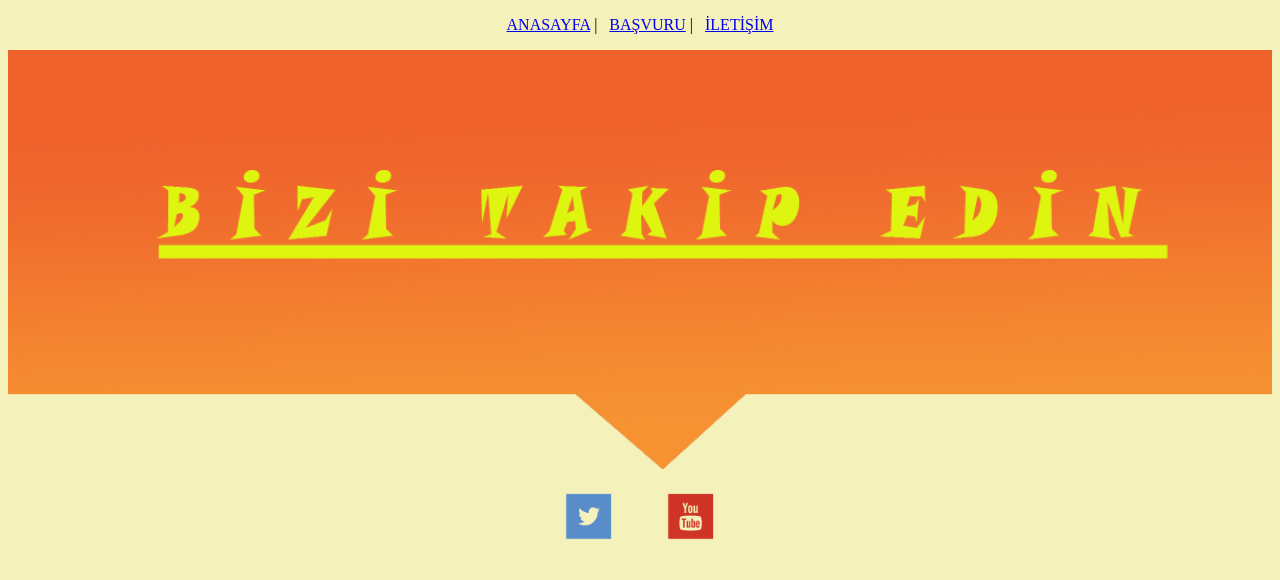
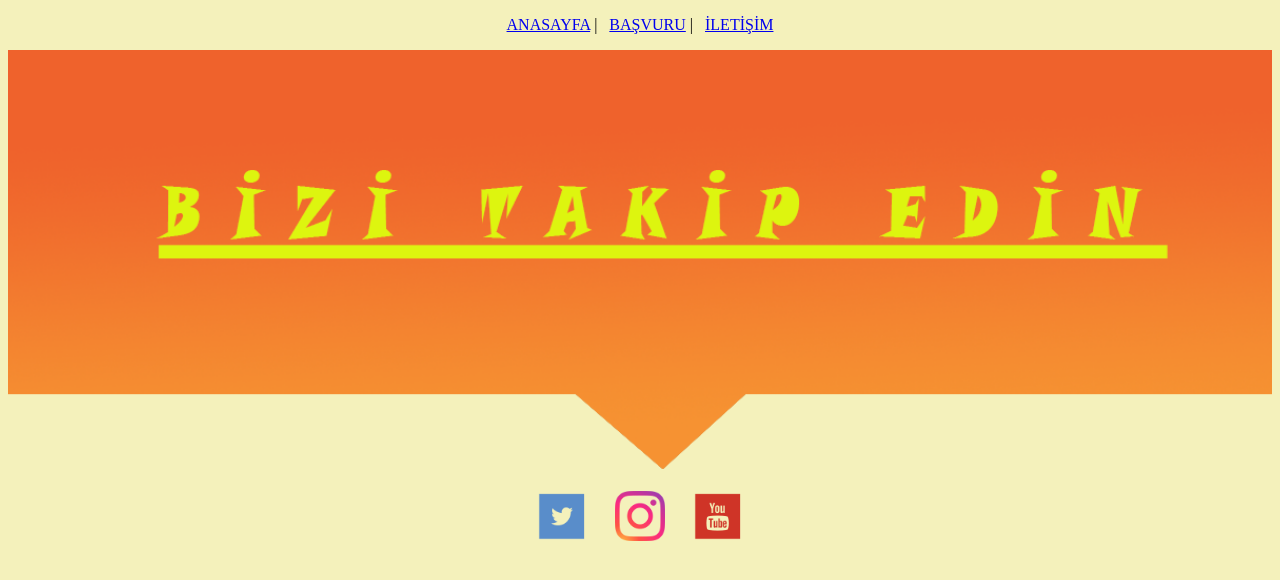
Before and after one commit to b3tull/b3tull.github.io, a plain HTML site: page iletisim.html in a window 1280 px wide. Drawn offline with Linux system fonts and the light colour scheme.

Commit message:
Update iletisim.html

```diff
--- a/iletisim.html
+++ b/iletisim.html
@@ -11,7 +11,7 @@
 
   <p align="center">  <img src="picture/follow.png" width="100%" height="100%"></p>
 
-<p align="center"> <a href="www.twiter.com" ><img src="picture/tw.png" width="50"></a>    &nbsp; &nbsp; &nbsp;  <a href="><img src="picture/ig.png" width="50"></a>    &nbsp; &nbsp; &nbsp; <a href="www.youtube.com"><img src="picture/you.png" width="50"></a>      </p>
+<p align="center"> <a href="www.twiter.com" ><img src="picture/tw.png" width="50"></a>    &nbsp; &nbsp; &nbsp;  <a href="https://instagram.com/benbetulseyis?igshid=YmMyMTA2M2Y="><img src="picture/ig.png" width="50"></a>    &nbsp; &nbsp; &nbsp; <a href="www.youtube.com"><img src="picture/you.png" width="50"></a>      </p>
 
 
 
```
